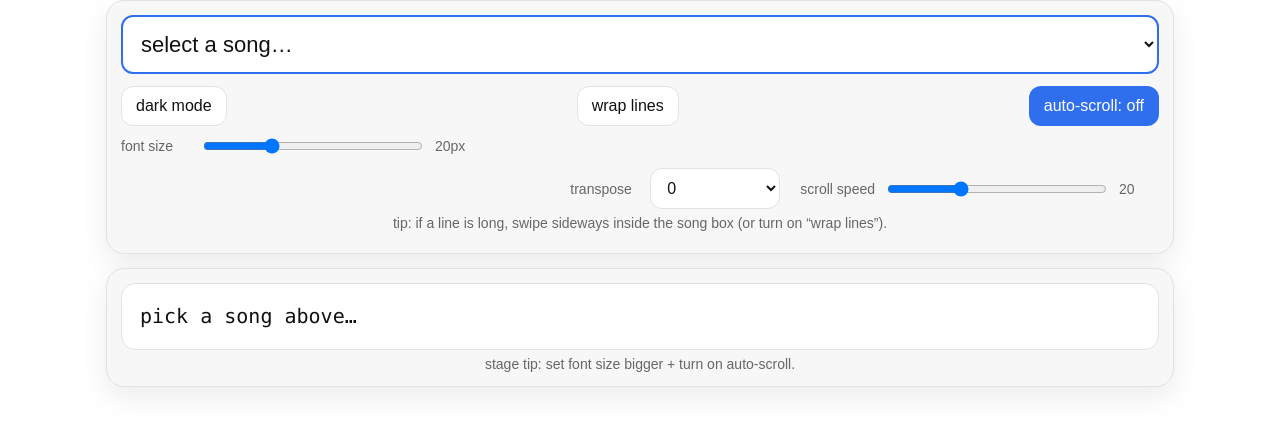
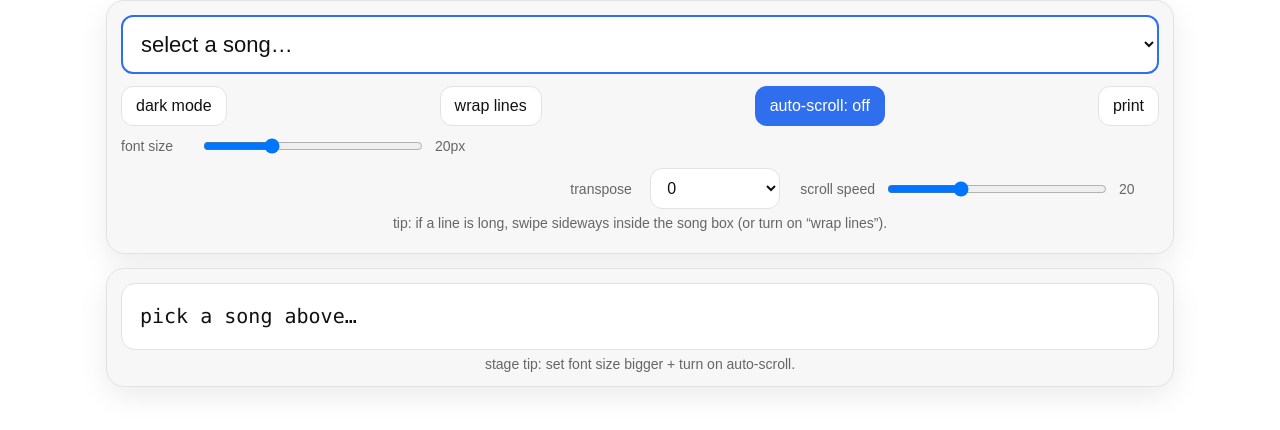
Before and after one commit to jcchiyezhath/dil-se-music-chords, a plain HTML site: page index.html in a window 1280 px wide. Shown: the part 108-538 px from the top of the page. Drawn offline with Linux system fonts and the light colour scheme.

Commit message:
Update index.html

```diff
--- a/index.html
+++ b/index.html
@@ -162,9 +162,10 @@
       </select>
 
       <div class="row" style="margin-top:12px;">
-        <button class="btn" id="darkBtn">dark mode</button>
-        <button class="btn" id="wrapBtn">wrap lines</button>
-        <button class="btn primary" id="scrollBtn">auto-scroll: off</button>
+          <button class="btn" id="darkBtn">dark mode</button>
+          <button class="btn" id="wrapBtn">wrap lines</button>
+          <button class="btn primary" id="scrollBtn">auto-scroll: off</button>
+          <button class="btn" id="printBtn">print</button>
       </div>
 
       <div class="row">
```
